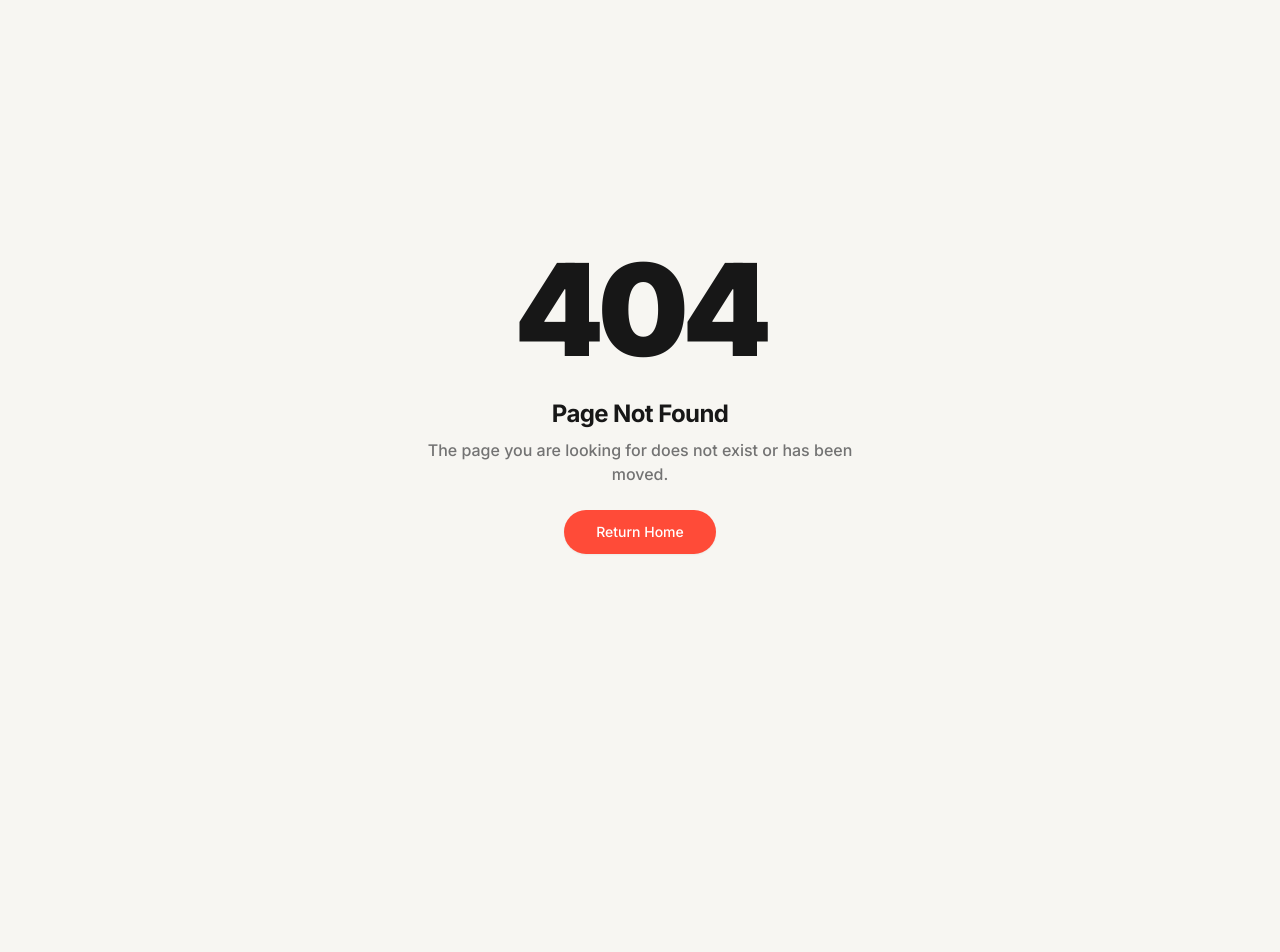
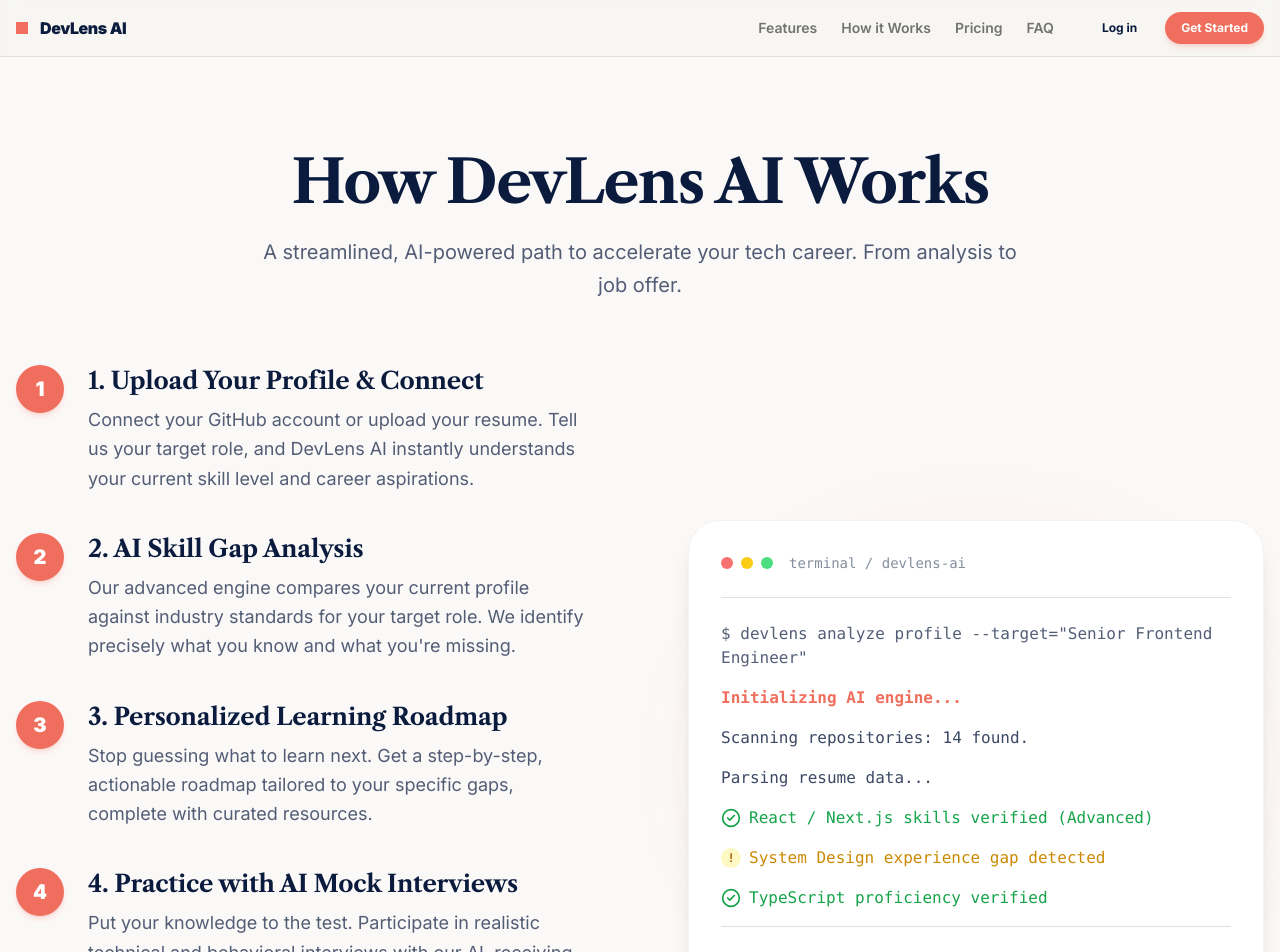
Before and after one commit to rupeshh132/devlens-ai, a React (Vite) app in the folder frontend/: page /how-it-works in a window 1280 px wide. Before the commit this address had no page. Shown: the top 952 px of the page. Before the commit the page ends 800 px from the top, so only its background shows below. Built offline with nearby package versions, Linux system fonts and the light colour scheme.

Commit message:
feat: add dedicated How It Works page with detailed explanation and custom route

```diff
--- a/frontend/src/layouts/PublicLayout.tsx
+++ b/frontend/src/layouts/PublicLayout.tsx
@@ -27,7 +27,7 @@
         <div className="flex items-center gap-8">
           <nav className="hidden md:flex items-center gap-6 text-sm font-semibold text-muted-foreground">
             <Link to="/features" className="transition-colors hover:text-brand-navy">Features</Link>
-            <a href="/#how-it-works" className="transition-colors hover:text-brand-navy">How it Works</a>
+            <Link to="/how-it-works" className="transition-colors hover:text-brand-navy">How it Works</Link>
             <a href="/#pricing" className="transition-colors hover:text-brand-navy">Pricing</a>
             <a href="/#faq" className="transition-colors hover:text-brand-navy">FAQ</a>
           </nav>
--- /dev/null
+++ b/frontend/src/pages/public/HowItWorksPage.tsx
@@ -0,0 +1,95 @@
+import { PublicLayout } from "@/layouts/PublicLayout"
+import { CheckCircle2 } from "lucide-react"
+
+export function HowItWorksPage() {
+  const steps = [
+    {
+      title: "1. Upload Your Profile & Connect",
+      desc: "Connect your GitHub account or upload your resume. Tell us your target role, and DevLens AI instantly understands your current skill level and career aspirations."
+    },
+    {
+      title: "2. AI Skill Gap Analysis",
+      desc: "Our advanced engine compares your current profile against industry standards for your target role. We identify precisely what you know and what you're missing."
+    },
+    {
+      title: "3. Personalized Learning Roadmap",
+      desc: "Stop guessing what to learn next. Get a step-by-step, actionable roadmap tailored to your specific gaps, complete with curated resources."
+    },
+    {
+      title: "4. Practice with AI Mock Interviews",
+      desc: "Put your knowledge to the test. Participate in realistic technical and behavioral interviews with our AI, receiving immediate, constructive feedback."
+    },
+    {
+      title: "5. Land the Job",
+      desc: "With optimized resumes, improved skills, and interview confidence, you're ready to secure your dream role faster than ever."
+    }
+  ]
+
+  return (
+    <PublicLayout>
+      <div className="bg-brand-cream py-16 md:py-24">
+        <div className="container mx-auto px-4 max-w-screen-xl">
+          <div className="text-center max-w-3xl mx-auto mb-16">
+            <h1 className="text-4xl md:text-5xl lg:text-6xl font-serif text-brand-navy tracking-tight mb-6">
+              How DevLens AI Works
+            </h1>
+            <p className="text-xl text-brand-navy/70 leading-relaxed font-normal">
+              A streamlined, AI-powered path to accelerate your tech career. From analysis to job offer.
+            </p>
+          </div>
+
+          <div className="flex flex-col lg:flex-row items-center gap-12 lg:gap-24">
+            <div className="flex-1 space-y-10">
+              {steps.map((step, i) => (
+                <div key={i} className="flex gap-6">
+                  <div className="flex-shrink-0 flex items-center justify-center w-12 h-12 rounded-full bg-brand-coral text-white font-black text-xl shadow-md shadow-brand-coral/20">
+                    {i + 1}
+                  </div>
+                  <div>
+                    <h3 className="font-serif text-2xl text-brand-navy mb-2">{step.title}</h3>
+                    <p className="text-brand-navy/70 leading-relaxed text-lg">{step.desc}</p>
+                  </div>
+                </div>
+              ))}
+            </div>
+
+            <div className="flex-1 w-full relative">
+              <div className="absolute inset-0 bg-brand-coral/5 blur-3xl rounded-full" />
+              <div className="relative rounded-[2rem] border border-black/[0.05] bg-white p-8 shadow-xl">
+                <div className="flex items-center gap-2 mb-6 pb-6 border-b border-border/50">
+                  <div className="w-3 h-3 rounded-full bg-red-400" />
+                  <div className="w-3 h-3 rounded-full bg-yellow-400" />
+                  <div className="w-3 h-3 rounded-full bg-green-400" />
+                  <span className="text-sm text-brand-navy/50 font-mono ml-2">terminal / devlens-ai</span>
+                </div>
+                <div className="font-mono text-sm sm:text-base space-y-4">
+                  <p className="text-brand-navy/70">$ devlens analyze profile --target="Senior Frontend Engineer"</p>
+                  <p className="text-brand-coral font-bold">Initializing AI engine...</p>
+                  <p className="text-brand-navy/80">Scanning repositories: 14 found.</p>
+                  <p className="text-brand-navy/80">Parsing resume data...</p>
+
+                  <div className="flex items-center gap-2 text-green-600 mt-4">
+                    <CheckCircle2 className="w-5 h-5" />
+                    <span>React / Next.js skills verified (Advanced)</span>
+                  </div>
+                  <div className="flex items-center gap-2 text-yellow-600">
+                    <span className="flex items-center justify-center w-5 h-5 bg-yellow-100 text-yellow-700 rounded-full font-bold text-xs">!</span>
+                    <span>System Design experience gap detected</span>
+                  </div>
+                  <div className="flex items-center gap-2 text-green-600">
+                    <CheckCircle2 className="w-5 h-5" />
+                    <span>TypeScript proficiency verified</span>
+                  </div>
+
+                  <p className="mt-6 pt-6 border-t border-border/50 text-brand-navy/50">
+                    Analysis complete in 2.4s. Generating roadmap...
+                  </p>
+                </div>
+              </div>
+            </div>
+          </div>
+        </div>
+      </div>
+    </PublicLayout>
+  )
+}
--- a/frontend/src/routes/AppRouter.tsx
+++ b/frontend/src/routes/AppRouter.tsx
@@ -8,6 +8,7 @@
 const NotFound = lazy(() => import('../pages/NotFound').then(module => ({ default: module.NotFound })));
 const LandingPage = lazy(() => import('../pages/LandingPage').then(module => ({ default: module.LandingPage })));
 const FeaturesPage = lazy(() => import('../pages/FeaturesPage').then(module => ({ default: module.FeaturesPage })));
+const HowItWorksPage = lazy(() => import('../pages/public/HowItWorksPage').then(module => ({ default: module.HowItWorksPage })));
 const IntegrationsPage = lazy(() => import('../pages/public/IntegrationsPage').then(module => ({ default: module.IntegrationsPage })));
 const ChangelogPage = lazy(() => import('../pages/public/ChangelogPage').then(module => ({ default: module.ChangelogPage })));
 const DocsPage = lazy(() => import('../pages/public/DocsPage').then(module => ({ default: module.DocsPage })));
@@ -48,6 +49,11 @@
   {
     path: '/features',
     element: <SuspenseWrapper><FeaturesPage /></SuspenseWrapper>,
+    errorElement: <SuspenseWrapper><NotFound /></SuspenseWrapper>,
+  },
+  {
+    path: '/how-it-works',
+    element: <SuspenseWrapper><HowItWorksPage /></SuspenseWrapper>,
     errorElement: <SuspenseWrapper><NotFound /></SuspenseWrapper>,
   },
   {
```
